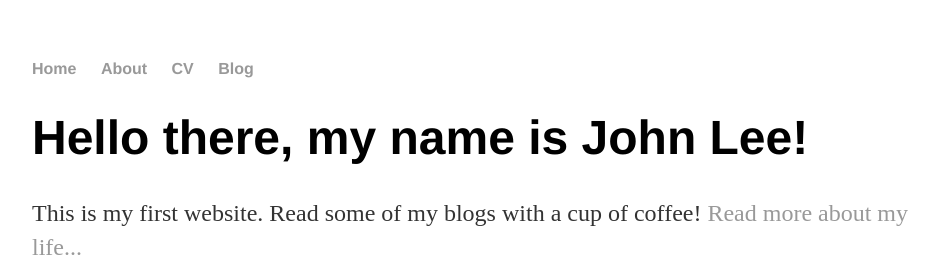
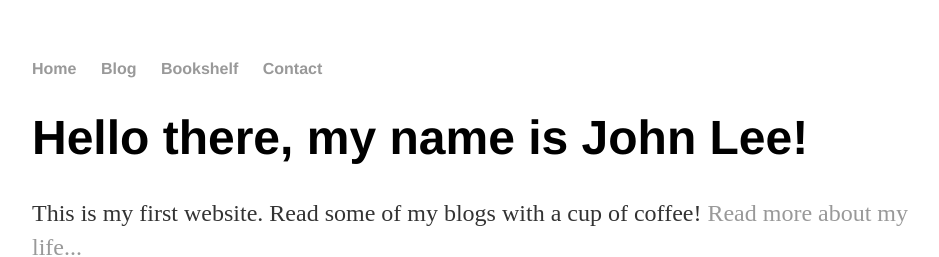
Before and after one commit to johnsungholee/johnsungholee.github.io, a Jekyll site: the page built from index.html, in a window 1280 px wide. Shown: the top 257 px of the page, without its empty margins (160-1099 px from the left). Built offline with Jekyll 4.4.1, drawn with Linux system fonts in a browser that asks for light colours.

Commit message:
Update default.html

```diff
--- a/_layouts/default.html
+++ b/_layouts/default.html
@@ -9,9 +9,9 @@
 			<nav>
 	    		<ul>
 	        		<li><a href="/">Home</a></li>
-		        	<li><a href="/about">About</a></li>
-	        		<li><a href="/cv">CV</a></li>
-	        		<li><a href="/blog">Blog</a></li>
+		        	<li><a href="/blog">Blog</a></li>
+	        		<li><a href="/bookshelf">Bookshelf</a></li>
+	        		<li><a href="/contact">Contact</a></li>
 	    		</ul>
 			</nav>
 			<div class="container">
```
